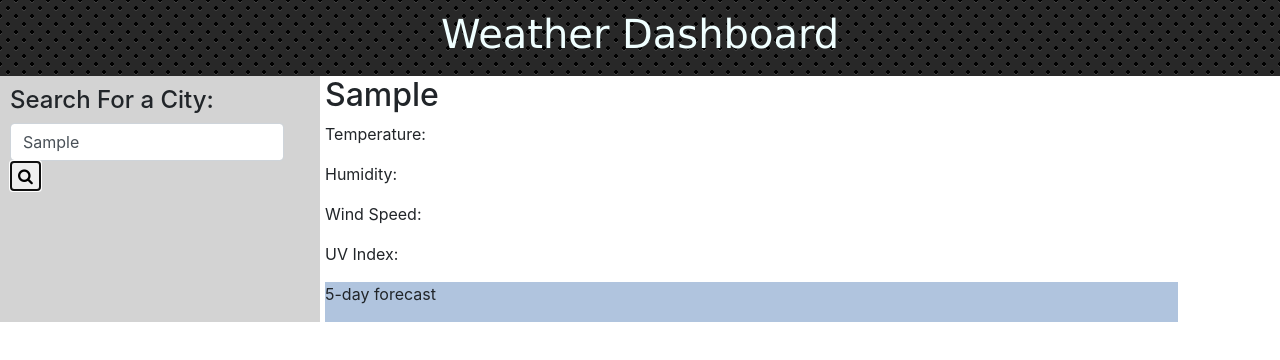
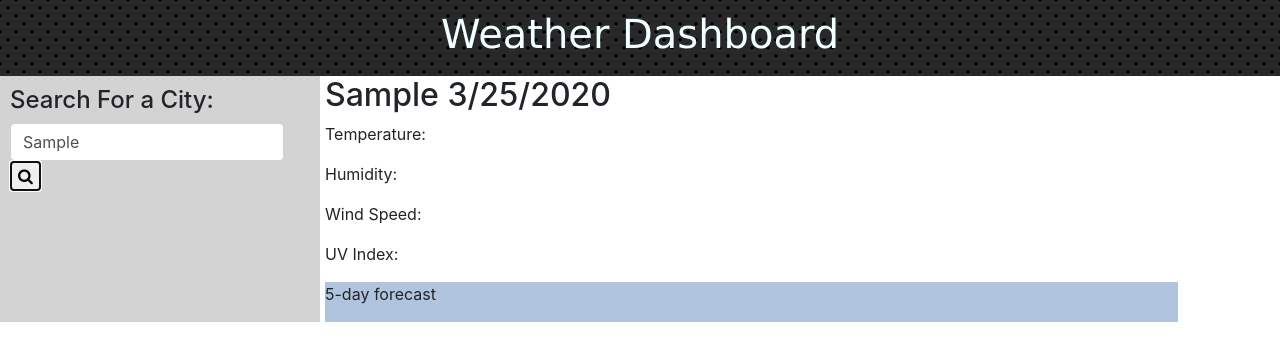
Before and after one commit to jvernot/weatherApp, a plain HTML site: page index.html in a window 1280 px wide. Both pictures are taken after typing "Sample" into the empty fields and a click on the button 25 px from the left and 175 px from the top of the page. Drawn offline with nearby package versions, Linux system fonts and the light colour scheme; no server answers.

Commit message:
added moment.js link and added date to the right column

```diff
--- a/Assets/script.js
+++ b/Assets/script.js
@@ -17,11 +17,15 @@ $(document).ready(function() {
         console.log("click");
         event.preventDefault();
 
+        //set the city and date in right column
         var city = $("#cityInput").val();
         console.log("City: ", city);
 
-        //set the city name in the right column
-        $("#cityEl").text(city)
+
+        var date = moment().format('l');
+        console.log(date);
+
+        $("#cityEl").text(city + "  " + date);
 
         var queryUrl = "https://api.openweathermap.org/data/2.5/weather?q=" + city + "&units=imperial&appid=c59597ffd14758d47fc6dad0d31f1be0";
 
--- a/index.html
+++ b/index.html
@@ -43,5 +43,6 @@
 
     <script src="https://code.jquery.com/jquery-3.4.1.min.js"></script>
     <script src="./Assets/script.js"></script>
+    <script src="https://cdnjs.cloudflare.com/ajax/libs/moment.js/2.24.0/moment.min.js"></script>
 </body>
 </html>
```
